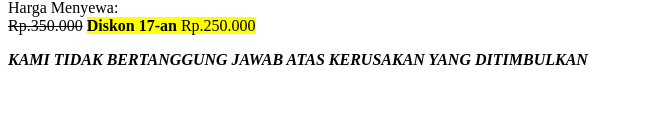
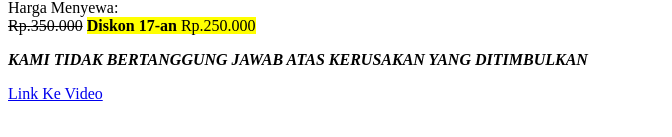
Before and after one commit to how-to-wifi/how-to-wifi.github.io, a plain HTML site: page index.html in a window 1280 px wide. Shown: the part 627-764 px from the top of the page, without its empty margins (0-672 px from the left). Drawn offline with Linux system fonts and the light colour scheme.

Commit message:
Update index.html

```diff
--- a/index.html
+++ b/index.html
@@ -23,6 +23,7 @@
          Harga Menyewa: <br>
         <s>Rp.350.000</s> <mark><strong>Diskon 17-an</strong> Rp.250.000</mark></p>
         <p><strong><em>KAMI TIDAK BERTANGGUNG JAWAB ATAS KERUSAKAN YANG DITIMBULKAN</em></strong></p>
+  <a href="https://www.youtube.com/watch?v=dQw4w9WgXcQ" target="_blank">Link Ke Video</a>
     </body>
 
 </html>
```
